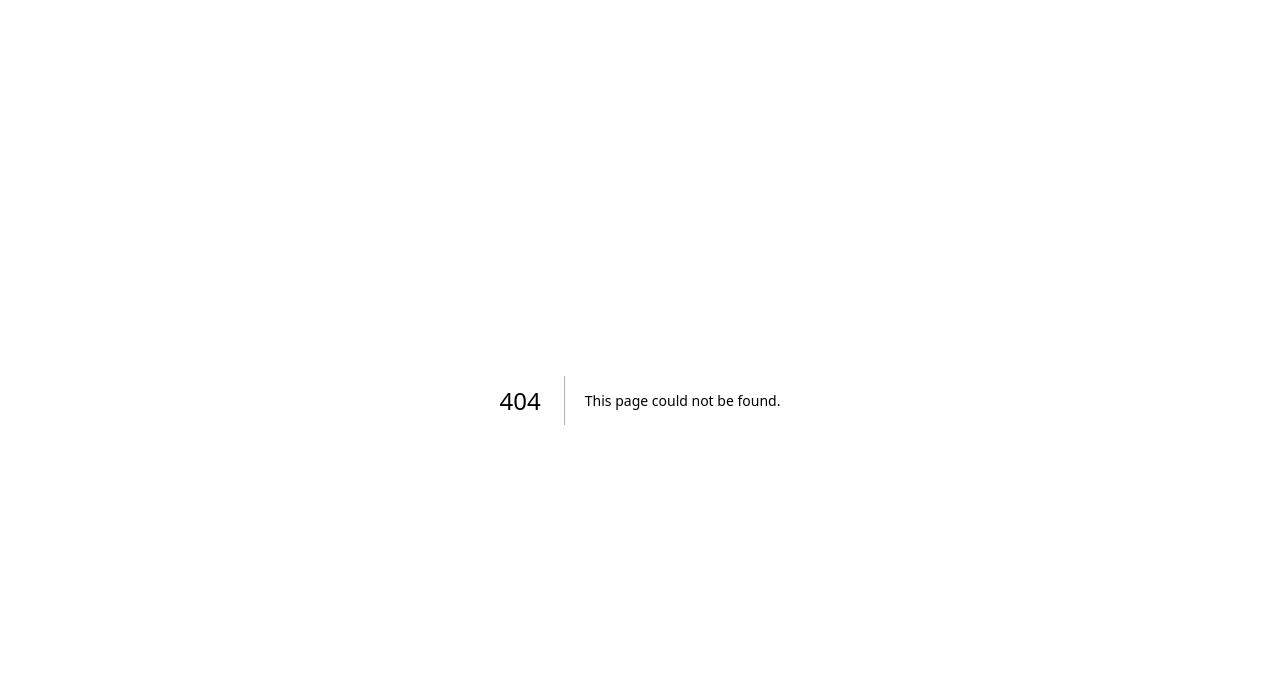
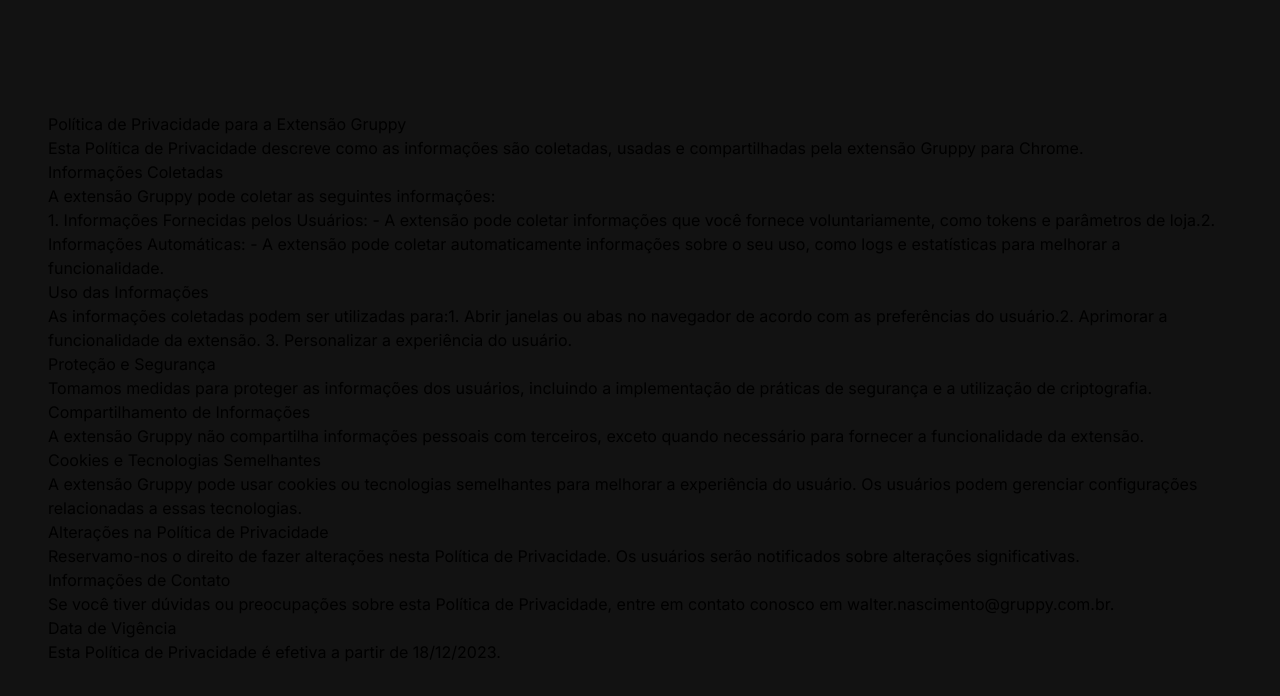
Before and after one commit to walternascimentobarroso/walternascimentobarroso.github.io, a Next.js app: page /privacy in a window 1280 px wide. Before the commit this address had no page. Shown: the top 696 px of the page. Built offline with nearby package versions, Linux system fonts and the light colour scheme.

Commit message:
:lock: Add privacy
Signed-off-by: Walter Nascimento <walter.nascimento.barroso@gmail.com>

```diff
--- /dev/null
+++ b/src/app/privacy/page.tsx
@@ -0,0 +1,83 @@
+export default function PrivacyPolicies() {
+  return (
+    <main className="flex min-h-screen flex-col bg-[#121212]">
+      <div className="container mt-24 mx-auto px-12 py-4">
+        <h2>Política de Privacidade para a Extensão Gruppy</h2>
+        <p>
+          Esta Política de Privacidade descreve como as informações são
+          coletadas, usadas e compartilhadas pela extensão Gruppy para Chrome.
+        </p>
+
+        <h2>Informações Coletadas</h2>
+
+        <p>A extensão Gruppy pode coletar as seguintes informações:</p>
+
+        <p>
+          <span> 1. Informações Fornecidas pelos Usuários: </span>
+          <span>
+            - A extensão pode coletar informações que você fornece
+            voluntariamente, como tokens e parâmetros de loja.
+          </span>
+          <span>2. Informações Automáticas: </span>
+          <span>
+            - A extensão pode coletar automaticamente informações sobre o seu
+            uso, como logs e estatísticas para melhorar a funcionalidade.
+          </span>
+        </p>
+
+        <h2>Uso das Informações</h2>
+
+        <p>
+          <span> As informações coletadas podem ser utilizadas para:</span>
+          <span>
+            1. Abrir janelas ou abas no navegador de acordo com as preferências
+            do usuário.
+          </span>
+          <span>2. Aprimorar a funcionalidade da extensão. </span>
+          <span>3. Personalizar a experiência do usuário.</span>
+        </p>
+
+        <h2>Proteção e Segurança</h2>
+
+        <p>
+          Tomamos medidas para proteger as informações dos usuários, incluindo a
+          implementação de práticas de segurança e a utilização de criptografia.
+        </p>
+
+        <h2>Compartilhamento de Informações</h2>
+
+        <p>
+          A extensão Gruppy não compartilha informações pessoais com terceiros,
+          exceto quando necessário para fornecer a funcionalidade da extensão.
+        </p>
+
+        <h2>Cookies e Tecnologias Semelhantes</h2>
+
+        <p>
+          A extensão Gruppy pode usar cookies ou tecnologias semelhantes para
+          melhorar a experiência do usuário. Os usuários podem gerenciar
+          configurações relacionadas a essas tecnologias.
+        </p>
+
+        <h2>Alterações na Política de Privacidade</h2>
+
+        <p>
+          Reservamo-nos o direito de fazer alterações nesta Política de
+          Privacidade. Os usuários serão notificados sobre alterações
+          significativas.
+        </p>
+
+        <h2>Informações de Contato</h2>
+
+        <p>
+          Se você tiver dúvidas ou preocupações sobre esta Política de
+          Privacidade, entre em contato conosco em walter.nascimento@gruppy.com.br.
+        </p>
+
+        <h2>Data de Vigência</h2>
+
+        <p>Esta Política de Privacidade é efetiva a partir de 18/12/2023.</p>
+      </div>
+    </main>
+  );
+}
```
